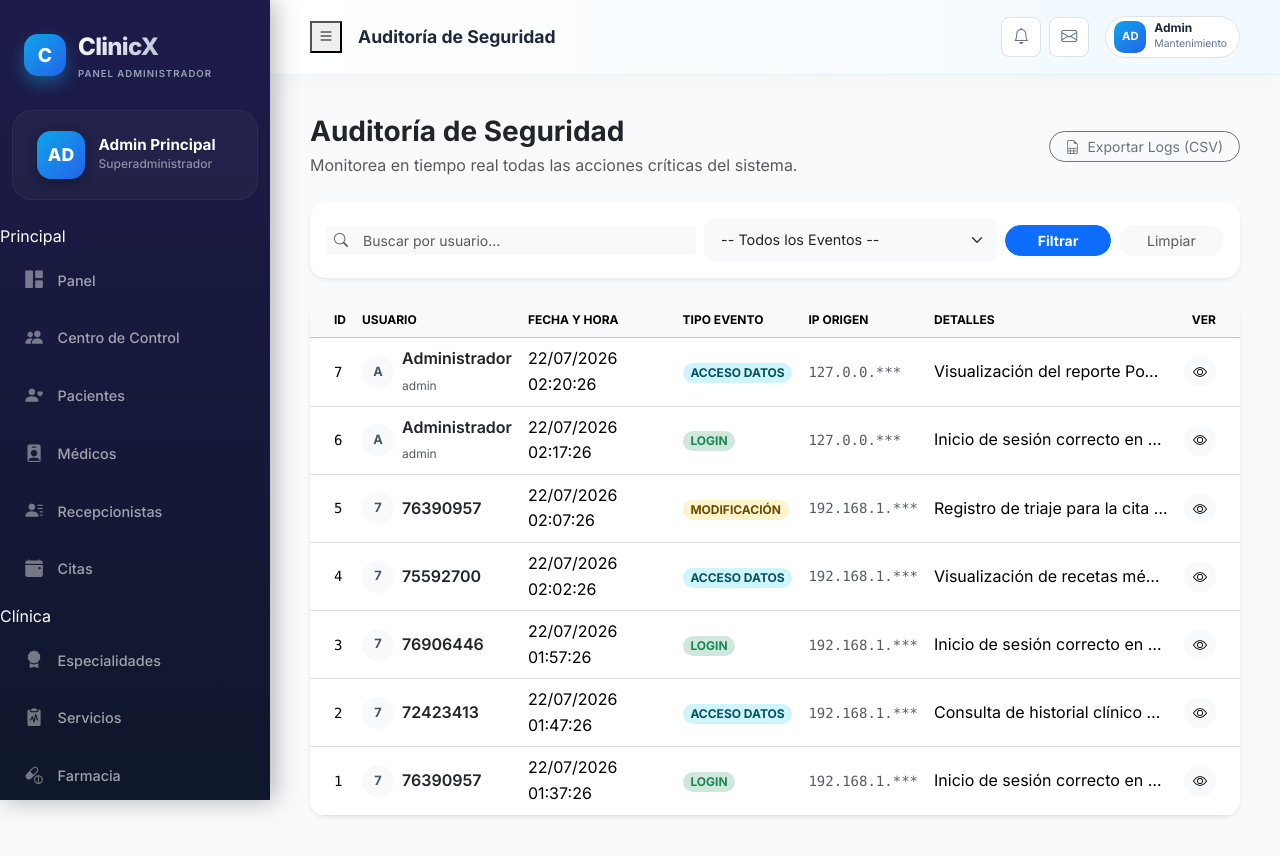
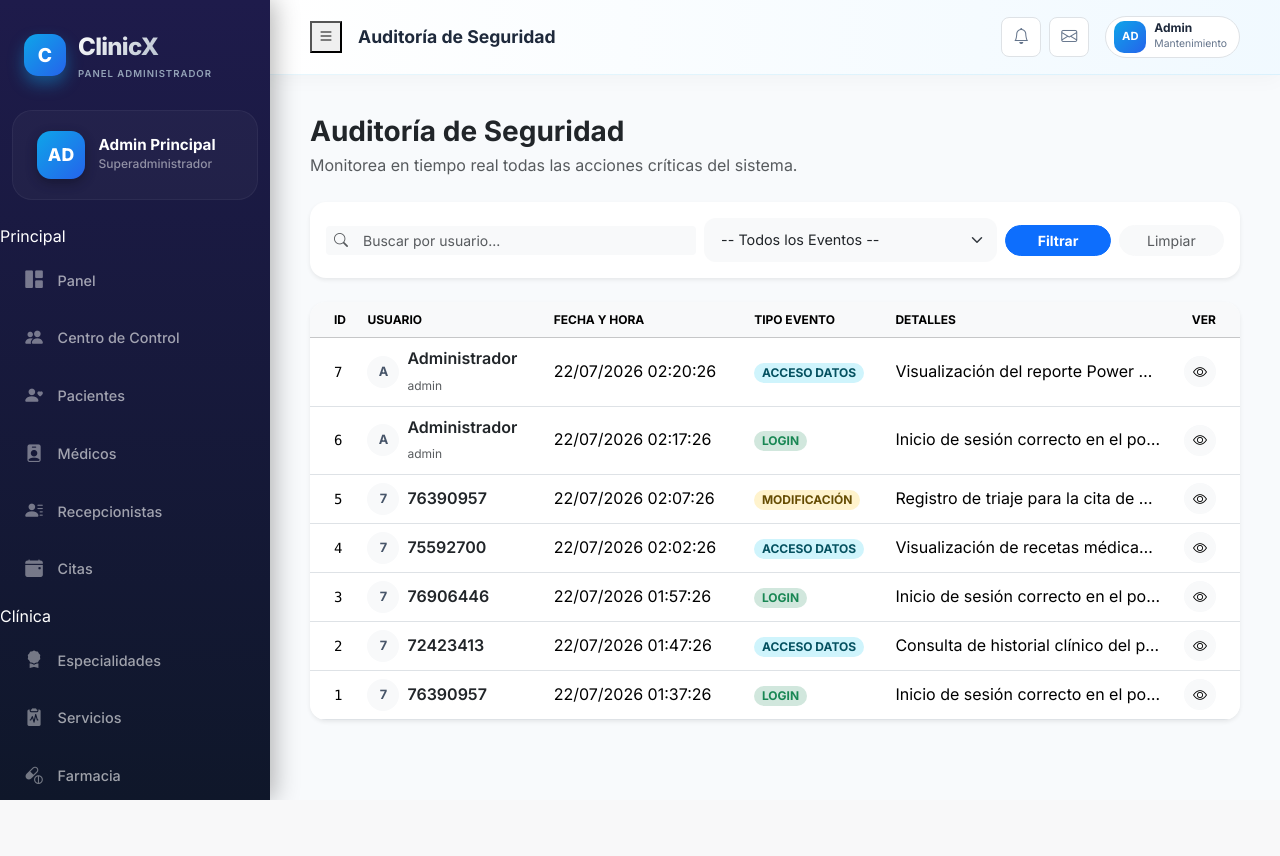
Before and after one commit to 1Cris1/ClinicaProy, a Spring Boot app: page /admin/auditoria in a window 1280 px wide. After the commit the page ends 800 px from the top, so only its background shows below. Run offline with Spring Boot 4, Linux system fonts and the light colour scheme; the visitor is signed in with stand-in values (Sample User, id 1); data that the repository does not hold is empty; some of the project's set-up classes (security, data sources, template engines, error pages and the like) are left out, and stand-ins take their place; database files in the repository are not loaded.

Commit message:
Ocultar la columna IP Origen y el boton/funciones de exportacion CSV en auditoria por completo

```diff
--- a/clinica/src/main/java/com/proyectoclinica/clinica/controller/AdminController.java
+++ b/clinica/src/main/java/com/proyectoclinica/clinica/controller/AdminController.java
@@ -76,7 +76,7 @@
         model.addAttribute("citasHoy", citasHoy);
         model.addAttribute("citasPendientes", citasPendientes);
 
-        // EXPOSICIÓN CRISTIAN: Inyección de URL para reportes desde application.properties (Power BI)
+        //Inyección de URL para reportes desde application.properties (Power BI)
         String powerBiUrl = powerBiProperties.getBase().getUrl() + "&pageName=" + powerBiProperties.getPage().getAdmin();
         model.addAttribute("powerBiUrl", powerBiUrl);
         model.addAttribute("powerBiPageName", "Dashboard Administrador");
--- a/clinica/src/main/resources/static/js/admin/auditoria.js
+++ b/clinica/src/main/resources/static/js/admin/auditoria.js
@@ -6,12 +6,10 @@
     const user = btn.getAttribute('data-user');
     const fecha = btn.getAttribute('data-fecha');
     const tipo = btn.getAttribute('data-tipo');
-    const ip = btn.getAttribute('data-ip');
     const detalles = btn.getAttribute('data-detalles');
 
     document.getElementById('modal-user').textContent = user;
     document.getElementById('modal-fecha').textContent = fecha;
-    document.getElementById('modal-ip').textContent = ip;
 
     const badge = document.getElementById('modal-tipo');
     badge.textContent = tipo;
@@ -27,34 +25,3 @@
     const modal = new bootstrap.Modal(document.getElementById('detalleModal'));
     modal.show();
 }
-
-function downloadCSV(csv, filename) {
-    var csvFile;
-    var downloadLink;
-    csvFile = new Blob([new Uint8Array([0xEF, 0xBB, 0xBF]), csv], {type: "text/csv;charset=utf-8;"});
-    downloadLink = document.createElement("a");
-    downloadLink.download = filename;
-    downloadLink.href = window.URL.createObjectURL(csvFile);
-    downloadLink.style.display = "none";
-    document.body.appendChild(downloadLink);
-    downloadLink.click();
-}
-
-function exportTableToCSV(filename) {
-    var csv = [];
-    var rows = document.querySelectorAll("#auditoriaTable tr");
-
-    for (var i = 0; i < rows.length; i++) {
-        var row = [], cols = rows[i].querySelectorAll("td, th");
-
-        // Excluir la última columna (acciones de "Ver")
-        for (var j = 0; j < cols.length - 1; j++) {
-            // Limpiar texto de comas o retornos de carro
-            var data = cols[j].innerText.replace(/(\r\n|\n|\r)/gm, "").replace(/(\s\s+)/gm, ' ');
-            data = data.replace(/"/g, '""');
-            row.push('"' + data + '"');
-        }
-        csv.push(row.join(","));
-    }
-    downloadCSV(csv.join("\n"), filename);
-}
--- a/clinica/src/main/resources/templates/admin/auditoria.html
+++ b/clinica/src/main/resources/templates/admin/auditoria.html
@@ -8,9 +8,6 @@
             <h3 class="fw-bold text-dark mb-1">Auditoría de Seguridad</h3>
             <p class="text-muted mb-0">Monitorea en tiempo real todas las acciones críticas del sistema.</p>
         </div>
-        <button class="btn btn-outline-secondary btn-sm rounded-pill px-3" onclick="exportTableToCSV('auditoria_log.csv')">
-            <i class="bi bi-file-earmark-spreadsheet me-1"></i> Exportar Logs (CSV)
-        </button>
     </div>
 
     <!-- Filtros -->
@@ -51,7 +48,6 @@
                         <th>Usuario</th>
                         <th>Fecha y Hora</th>
                         <th>Tipo Evento</th>
-                        <th>IP Origen</th>
                         <th>Detalles</th>
                         <th class="text-end pe-4">Ver</th>
                     </tr>
@@ -84,11 +80,10 @@
                             <span th:if="${log.tipoEvento == 'SEGURIDAD'}" class="badge bg-primary-subtle text-primary rounded-pill px-2.5 py-1">SEGURIDAD</span>
                             <span th:if="${log.tipoEvento != 'LOGIN' and log.tipoEvento != 'MODIFICACION' and log.tipoEvento != 'ELIMINACION' and log.tipoEvento != 'ACCESO_DATOS' and log.tipoEvento != 'SEGURIDAD'}" class="badge bg-secondary-subtle text-secondary rounded-pill px-2.5 py-1" th:text="${log.tipoEvento}">EVENTO</span>
                         </td>
-                        <td class="font-monospace small text-muted" th:text="${log.direccionIp != null ? (log.direccionIp.contains('.') ? log.direccionIp.substring(0, log.direccionIp.lastIndexOf('.')) + '.***' : (log.direccionIp.contains(':') ? log.direccionIp.substring(0, log.direccionIp.lastIndexOf(':')) + ':***' : '***')) : 'N/A'}">127.0.0.1</td>
                         <td class="text-truncate" style="max-width: 250px;" th:text="${log.detalles}">Detalles de la acción...</td>
                         <td class="text-end pe-4">
                             <button class="btn btn-light btn-sm rounded-circle"
-                                    th:attr="data-id=${log.idAuditoria}, data-user=${log.nombreCompleto != null ? log.nombreCompleto + ' (' + log.username + ')' : log.username}, data-fecha=${#temporals.format(log.fechaEvento, 'dd/MM/yyyy HH:mm:ss')}, data-tipo=${log.tipoEvento}, data-ip=${log.direccionIp != null ? (log.direccionIp.contains('.') ? log.direccionIp.substring(0, log.direccionIp.lastIndexOf('.')) + '.***' : (log.direccionIp.contains(':') ? log.direccionIp.substring(0, log.direccionIp.lastIndexOf(':')) + ':***' : '***')) : 'N/A'}, data-detalles=${log.detalles}"
+                                    th:attr="data-id=${log.idAuditoria}, data-user=${log.nombreCompleto != null ? log.nombreCompleto + ' (' + log.username + ')' : log.username}, data-fecha=${#temporals.format(log.fechaEvento, 'dd/MM/yyyy HH:mm:ss')}, data-tipo=${log.tipoEvento}, data-detalles=${log.detalles}"
                                     onclick="mostrarDetalle(this)">
                                 <i class="bi bi-eye"></i>
                             </button>
@@ -113,13 +108,9 @@
                         <p class="mb-0 fw-semibold text-dark" id="modal-user">-</p>
                     </div>
                     <div class="row mb-3">
-                        <div class="col-6">
+                        <div class="col-12">
                             <label class="text-muted small fw-bold text-uppercase">Fecha y Hora</label>
                             <p class="mb-0 text-dark" id="modal-fecha">-</p>
-                        </div>
-                        <div class="col-6">
-                            <label class="text-muted small fw-bold text-uppercase">IP Origen</label>
-                            <p class="mb-0 text-dark" id="modal-ip">-</p>
                         </div>
                     </div>
                     <div class="mb-3">
```
Also changed, not shown: DocsClinica/.obsidian/workspace.json.
